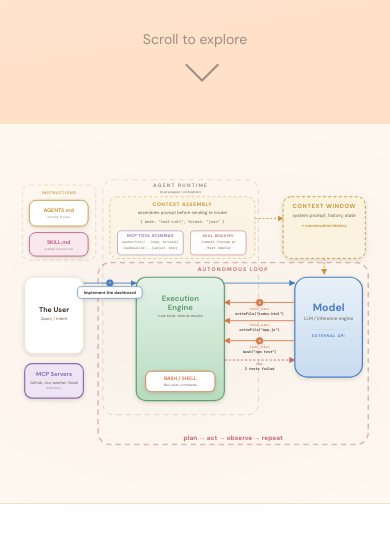
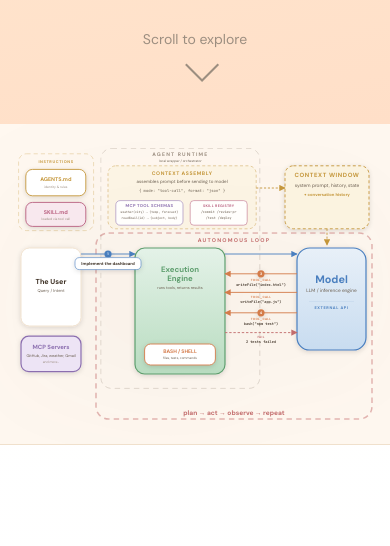
Before and after one commit to rusi/ai-agent-stack, a plain HTML site: page index.html in a window 390 px wide. Shown: the part 720-1266 px from the top of the page. Drawn offline with Linux system fonts and the light colour scheme.

Commit message:
fix(mobile): improve diagram scaling and theme toggle behavior
- Move theme toggle inside hero section so it scrolls away on mobile
- Use preserveAspectRatio slice for main diagram to crop bottom whitespace
- Keep preserveAspectRatio meet for deploy diagram to preserve full width
- Remove CSS height/margin hacks for cleaner SVG scaling

```diff
--- a/index.html
+++ b/index.html
@@ -52,6 +52,10 @@
 </head>
 <body>
 
+<nav class="nav-dots" id="navDots"></nav>
+
+<!-- ====== HERO ====== -->
+<section class="hero" id="sec-hero">
 <div class="theme-toggle" id="themeToggle">
   <button class="theme-btn" data-theme="light" title="Light Mode">
     <svg viewBox="0 0 24 24"><path d="M12 7c-2.76 0-5 2.24-5 5s2.24 5 5 5 5-2.24 5-5-2.24-5-5-5zM2 13h2c.55 0 1-.45 1-1s-.45-1-1-1H2c-.55 0-1 .45-1 1s.45 1 1 1zm18 0h2c.55 0 1-.45 1-1s-.45-1-1-1h-2c-.55 0-1 .45-1 1s.45 1 1 1zM11 2v2c0 .55.45 1 1 1s1-.45 1-1V2c0-.55-.45-1-1-1s-1 .45-1 1zm0 18v2c0 .55.45 1 1 1s1-.45 1-1v-2c0-.55-.45-1-1-1s-1 .45-1 1zM5.99 4.58c-.39-.39-1.03-.39-1.41 0s-.39 1.03 0 1.41l1.06 1.06c.39.39 1.03.39 1.41 0s.39-1.03 0-1.41L5.99 4.58zm12.37 12.37c-.39-.39-1.03-.39-1.41 0s-.39 1.03 0 1.41l1.06 1.06c.39.39 1.03.39 1.41 0s.39-1.03 0-1.41l-1.06-1.06zm1.06-10.96c.39-.39.39-1.03 0-1.41s-1.03-.39-1.41 0l-1.06 1.06c-.39.39-.39 1.03 0 1.41s1.03.39 1.41 0l1.06-1.06zM7.05 18.36c.39-.39.39-1.03 0-1.41s-1.03-.39-1.41 0l-1.06 1.06c-.39.39-.39 1.03 0 1.41s1.03.39 1.41 0l1.06-1.06z"/></svg>
@@ -63,11 +67,6 @@
     <svg viewBox="0 0 24 24"><path d="M12 2C6.48 2 2 6.48 2 12s4.48 10 10 10 10-4.48 10-10S17.52 2 12 2zm0 18c-4.41 0-8-3.59-8-8s3.59-8 8-8 8 3.59 8 8-3.59 8-8 8zm.5-13H11v6l5.2 3.2.8-1.3-4.5-2.7V7z"/></svg>
   </button>
 </div>
-
-<nav class="nav-dots" id="navDots"></nav>
-
-<!-- ====== HERO ====== -->
-<section class="hero" id="sec-hero">
   <div class="hero-overline">A Visual Guide</div>
   <h1>The AI Agent Stack</h1>
   <p class="hero-subtitle">From Models to Multi-Agent Systems</p>
--- a/scrolly.js
+++ b/scrolly.js
@@ -308,4 +308,11 @@
       navItems[prev].el.scrollIntoView({ behavior: 'smooth' });
     }
   });
+  // ── Mobile: align SVG content to top ──
+  if (window.innerWidth <= 900) {
+    var mainSvg = document.getElementById('mainDiagram');
+    var deploySvg = document.getElementById('deployDiagram');
+    if (mainSvg) mainSvg.setAttribute('preserveAspectRatio', 'xMidYMin slice');
+    if (deploySvg) deploySvg.setAttribute('preserveAspectRatio', 'xMidYMin meet');
+  }
 })();
--- a/styles.css
+++ b/styles.css
@@ -574,7 +574,12 @@ body {
 
 /* ======= Mobile ======= */
 @media (max-width: 900px) {
-  .theme-toggle { top: 16px; right: 16px; }
+  .theme-toggle {
+    position: absolute;
+    top: 16px; right: 16px;
+    z-index: 2;
+  }
+  .hero { position: relative; }
   .hero {
     min-height: 100vh;
     min-height: 100dvh;
@@ -595,12 +600,18 @@ body {
     position: sticky;
     top: 0;
     width: 100%;
-    height: 45vh;
-    min-height: 300px;
-    padding: 12px 10px 8px;
+    height: 38vh;
+    min-height: 240px;
+    padding: 4px 6px 0;
     z-index: 10;
     border-bottom: 1px solid var(--border-color);
     background: var(--bg-color);
+    overflow: hidden;
+  }
+  .scrolly-diagram .diagram-svg {
+    max-height: none;
+    width: 100%;
+    height: 100%;
   }
   .scrolly-text { width: 100%; }
   .text-step { min-height: 65vh; padding: 40px 24px; scroll-margin-top: 48vh; }
```
